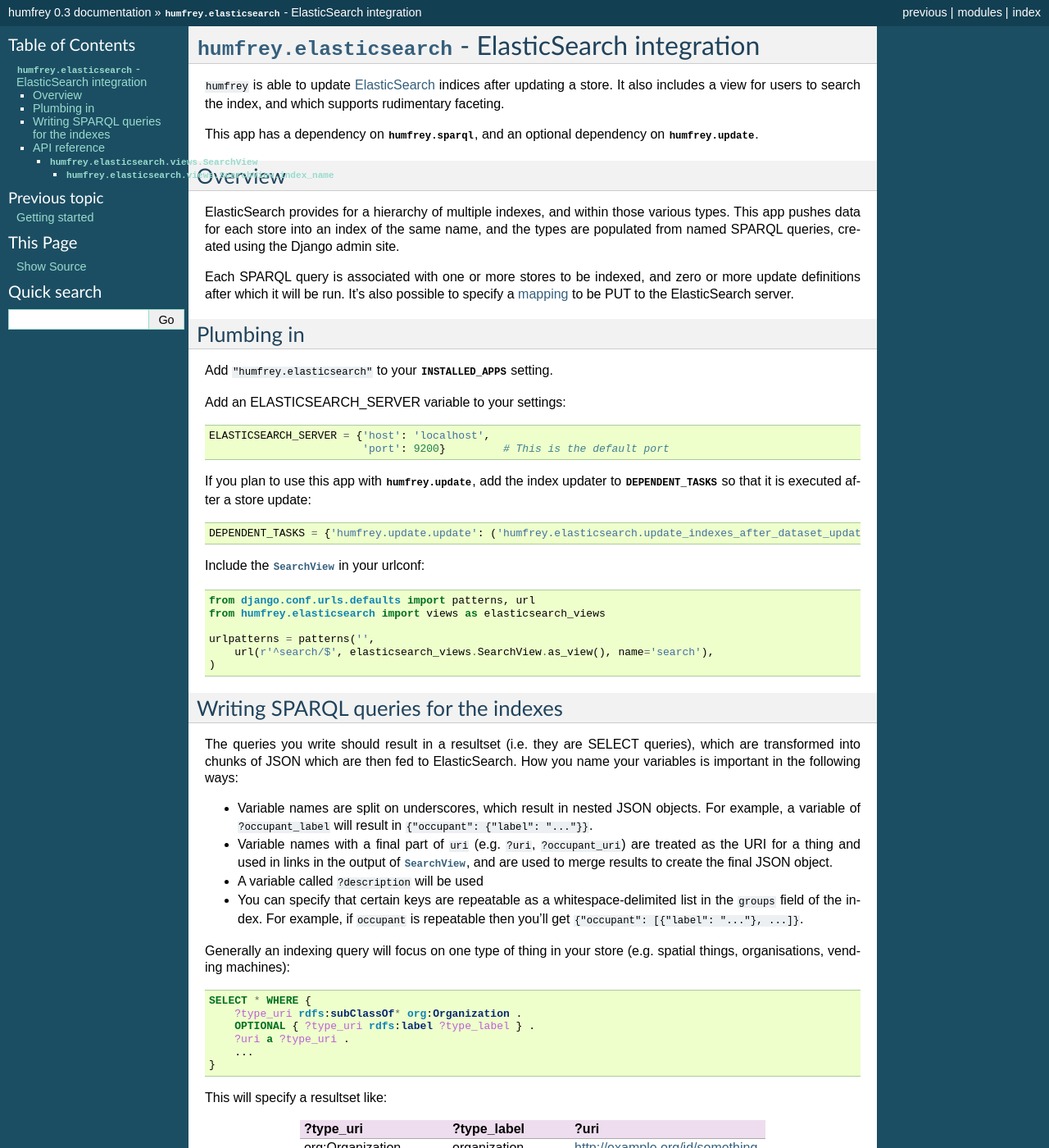
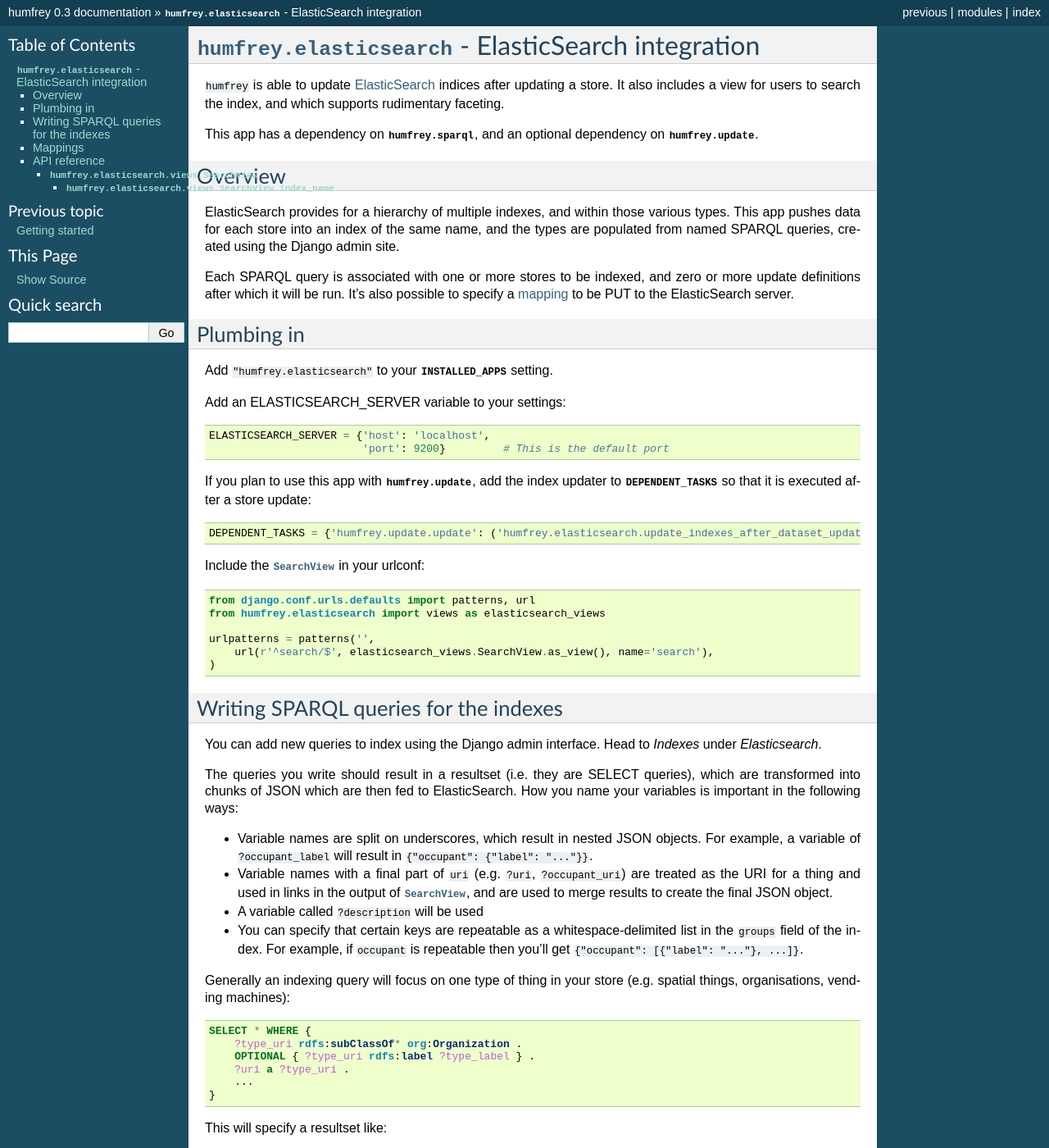
Before and after one commit to ox-it/humfrey, a Sphinx documentation site: the page built from docs/source/ref/apps/elasticsearch.rst, in a window 1280 px wide and 1400 px high. Shown: the whole window at 82% size. Built offline with Sphinx 7.4.7, drawn with Linux system fonts in a browser that asks for light colours.

Commit message:
Slight additions to ElasticSearch documentation.

```diff
--- a/docs/source/ref/apps/elasticsearch.rst
+++ b/docs/source/ref/apps/elasticsearch.rst
@@ -48,6 +48,8 @@
 Writing SPARQL queries for the indexes
 --------------------------------------
 
+You can add new queries to index using the Django admin interface. Head to *Indexes* under *Elasticsearch*.
+
 The queries you write should result in a resultset (i.e. they are SELECT queries), which are transformed into chunks
 of JSON which are then fed to ElasticSearch. How you name your variables is important in the following ways:
 
@@ -96,6 +98,9 @@
 
 
 
+Mappings
+--------
+
 API reference
 -------------
 
```
